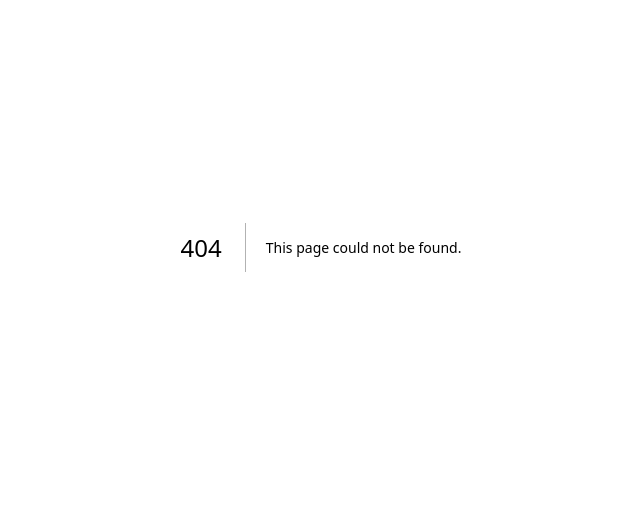
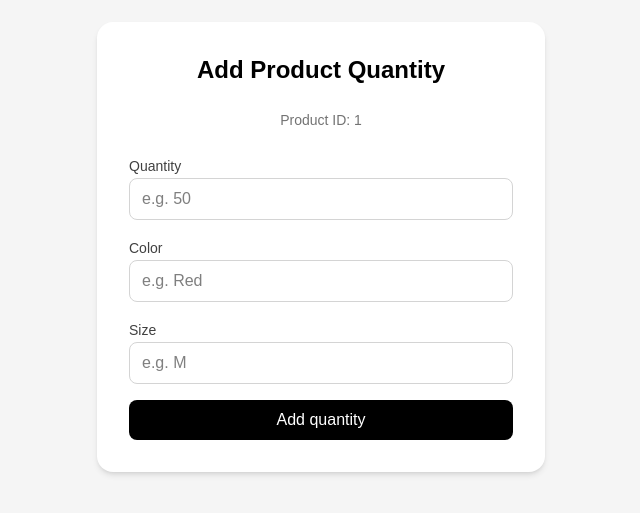
Before and after one commit to KRastoder/shop-more, a Next.js app in the folder client/: page /admin/products/1/quantity in a window 1280 px wide. Before the commit this address had no page. Shown: the part 153-666 px from the top of the page, without its empty margins (319-959 px from the left). Built offline with nearby package versions, Linux system fonts and the light colour scheme.

Commit message:
feature:Added admin create for product quantity and products

```diff
--- /dev/null
+++ b/client/app/(admin)/admin/page.tsx
@@ -0,0 +1,18 @@
+import CreateProductForm from "@/components/admin/CreateProductForm";
+import { getSession } from "@/lib/get-session";
+import { redirect } from "next/navigation";
+
+export default async function Page() {
+  const session = await getSession();
+
+  if (!session?.user) redirect("/login");
+  if (session.user.role !== "admin") redirect("/");
+
+  return (
+    <div>
+      <h1>admin page</h1>
+      <p>Welcome, {session.user.name}</p>
+      <CreateProductForm />
+    </div>
+  );
+}
--- /dev/null
+++ b/client/app/(admin)/admin/products/[id]/quantity/page.tsx
@@ -0,0 +1,11 @@
+import CreateProductQuantityForm from "@/components/admin/CreateProductQuantityForm";
+
+export default async function Page({
+  params,
+}: {
+  params: Promise<{ id: string }>;
+}) {
+  const { id } = await params;
+
+  return <CreateProductQuantityForm productId={Number(id)} />;
+}
--- /dev/null
+++ b/client/components/admin/CreateProductForm.tsx
@@ -0,0 +1,144 @@
+"use client";
+import { useState } from "react";
+import { useRouter } from "next/navigation";
+
+type ProductForm = {
+  name: string;
+  price: string;
+  description: string;
+  discount: string;
+};
+
+export default function CreateProductForm() {
+  const router = useRouter();
+  const [form, setForm] = useState<ProductForm>({
+    name: "",
+    price: "",
+    description: "",
+    discount: "0",
+  });
+  const [loading, setLoading] = useState(false);
+  const [error, setError] = useState("");
+  const [success, setSuccess] = useState("");
+
+  const handleChange = (
+    e: React.ChangeEvent<HTMLInputElement | HTMLTextAreaElement>,
+  ) => {
+    setForm((prev) => ({ ...prev, [e.target.name]: e.target.value }));
+  };
+
+  const handleSubmit = async (e: React.FormEvent) => {
+    e.preventDefault();
+    setLoading(true);
+    setError("");
+    setSuccess("");
+
+    const res = await fetch("http://localhost:8000/products", {
+      method: "POST",
+      headers: { "Content-Type": "application/json" },
+      credentials: "include",
+      body: JSON.stringify({
+        name: form.name,
+        price: Number(form.price),
+        description: form.description,
+        discount: Number(form.discount),
+      }),
+    });
+
+    const data = await res.json();
+    setLoading(false);
+
+    if (!res.ok) {
+      setError(data?.error || "Something went wrong");
+      return;
+    }
+
+    setSuccess("Product created successfully!");
+    setTimeout(() => router.push("/admin"), 800);
+  };
+
+  const inputClass =
+    "w-full bg-white text-black border border-neutral-300 rounded-lg px-3 py-2 focus:outline-none focus:ring-2 focus:ring-black/70 transition";
+
+  return (
+    <div className="min-h-screen flex items-center justify-center bg-neutral-100 px-4">
+      <div className="w-full max-w-lg bg-white rounded-2xl shadow-md p-8 space-y-6">
+        <h1 className="text-2xl font-semibold text-center text-black">
+          Create Product
+        </h1>
+
+        <form onSubmit={handleSubmit} className="space-y-4">
+          <div className="space-y-1">
+            <label className="text-sm font-medium text-neutral-700">Name</label>
+            <input
+              name="name"
+              type="text"
+              value={form.name}
+              onChange={handleChange}
+              className={inputClass}
+              placeholder="Product name"
+              required
+            />
+          </div>
+
+          <div className="space-y-1">
+            <label className="text-sm font-medium text-neutral-700">
+              Price (cents or whole number)
+            </label>
+            <input
+              name="price"
+              type="number"
+              min={1}
+              value={form.price}
+              onChange={handleChange}
+              className={inputClass}
+              placeholder="e.g. 2999"
+              required
+            />
+          </div>
+
+          <div className="space-y-1">
+            <label className="text-sm font-medium text-neutral-700">
+              Description
+            </label>
+            <textarea
+              name="description"
+              value={form.description}
+              onChange={handleChange}
+              className={`${inputClass} resize-none h-28`}
+              placeholder="Product description"
+              required
+            />
+          </div>
+
+          <div className="space-y-1">
+            <label className="text-sm font-medium text-neutral-700">
+              Discount (0–99%)
+            </label>
+            <input
+              name="discount"
+              type="number"
+              min={0}
+              max={99}
+              value={form.discount}
+              onChange={handleChange}
+              className={inputClass}
+              placeholder="0"
+            />
+          </div>
+
+          {error && <p className="text-sm text-red-500">{error}</p>}
+          {success && <p className="text-sm text-green-600">{success}</p>}
+
+          <button
+            type="submit"
+            disabled={loading}
+            className="w-full bg-black text-white rounded-lg py-2 font-medium hover:opacity-90 transition disabled:opacity-50"
+          >
+            {loading ? "Creating..." : "Create product"}
+          </button>
+        </form>
+      </div>
+    </div>
+  );
+}
--- /dev/null
+++ b/client/components/admin/CreateProductQuantityForm.tsx
@@ -0,0 +1,134 @@
+"use client";
+import { useState } from "react";
+import { useRouter } from "next/navigation";
+
+type QuantityForm = {
+  quantity: string;
+  color: string;
+  size: string;
+};
+
+export default function CreateProductQuantityForm({
+  productId,
+}: {
+  productId: number;
+}) {
+  const router = useRouter();
+  const [form, setForm] = useState<QuantityForm>({
+    quantity: "",
+    color: "",
+    size: "",
+  });
+  const [loading, setLoading] = useState(false);
+  const [error, setError] = useState("");
+  const [success, setSuccess] = useState("");
+
+  const handleChange = (e: React.ChangeEvent<HTMLInputElement>) => {
+    setForm((prev) => ({ ...prev, [e.target.name]: e.target.value }));
+  };
+
+  const handleSubmit = async (e: React.FormEvent) => {
+    e.preventDefault();
+    setLoading(true);
+    setError("");
+    setSuccess("");
+
+    const res = await fetch(
+      `http://localhost:8000/products/quantity/${productId}`,
+      {
+        method: "POST",
+        headers: { "Content-Type": "application/json" },
+        credentials: "include",
+        body: JSON.stringify({
+          quantity: Number(form.quantity),
+          color: form.color,
+          size: form.size,
+        }),
+      },
+    );
+
+    const data = await res.json();
+    setLoading(false);
+
+    if (!res.ok) {
+      setError(data?.error || data?.err || "Something went wrong");
+      return;
+    }
+
+    setSuccess("Quantity added successfully!");
+    setForm({ quantity: "", color: "", size: "" });
+  };
+
+  const inputClass =
+    "w-full bg-white text-black border border-neutral-300 rounded-lg px-3 py-2 focus:outline-none focus:ring-2 focus:ring-black/70 transition";
+
+  return (
+    <div className="min-h-screen flex items-center justify-center bg-neutral-100 px-4">
+      <div className="w-full max-w-md bg-white rounded-2xl shadow-md p-8 space-y-6">
+        <h1 className="text-2xl font-semibold text-center text-black">
+          Add Product Quantity
+        </h1>
+        <p className="text-sm text-neutral-500 text-center">
+          Product ID: {productId}
+        </p>
+
+        <form onSubmit={handleSubmit} className="space-y-4">
+          <div className="space-y-1">
+            <label className="text-sm font-medium text-neutral-700">
+              Quantity
+            </label>
+            <input
+              name="quantity"
+              type="number"
+              min={1}
+              value={form.quantity}
+              onChange={handleChange}
+              className={inputClass}
+              placeholder="e.g. 50"
+              required
+            />
+          </div>
+
+          <div className="space-y-1">
+            <label className="text-sm font-medium text-neutral-700">
+              Color
+            </label>
+            <input
+              name="color"
+              type="text"
+              value={form.color}
+              onChange={handleChange}
+              className={inputClass}
+              placeholder="e.g. Red"
+              required
+            />
+          </div>
+
+          <div className="space-y-1">
+            <label className="text-sm font-medium text-neutral-700">Size</label>
+            <input
+              name="size"
+              type="text"
+              value={form.size}
+              onChange={handleChange}
+              className={inputClass}
+              placeholder="e.g. M"
+              required
+            />
+          </div>
+
+          {error && <p className="text-sm text-red-500">{error}</p>}
+          {success && <p className="text-sm text-green-600">{success}</p>}
+
+          <button
+            type="submit"
+            disabled={loading}
+            className="w-full bg-black text-white rounded-lg py-2 font-medium hover:opacity-90 transition disabled:opacity-50"
+          >
+            {loading ? "Adding..." : "Add quantity"}
+          </button>
+        </form>
+      </div>
+    </div>
+  );
+}
--- a/client/components/register-form.tsx
+++ b/client/components/register-form.tsx
@@ -1,18 +1,14 @@
 "use client";
-
 import { useRouter } from "next/navigation";
 import { authClient } from "@/lib/auth-client";
 import { useState } from "react";
 
 export default function RegisterForm() {
   const router = useRouter();
-
   const [name, setName] = useState("");
   const [email, setEmail] = useState("");
   const [password, setPassword] = useState("");
-
   const [loading, setLoading] = useState(false);
-
   const [errorMsg, setErrorMsg] = useState("");
   const [successMsg, setSuccessMsg] = useState("");
 
@@ -22,7 +18,7 @@ export default function RegisterForm() {
     setErrorMsg("");
     setSuccessMsg("");
 
-    const { data, error } = await authClient.signUp.email({
+    const { error } = await authClient.signUp.email({
       name,
       email,
       password,
@@ -35,14 +31,8 @@ export default function RegisterForm() {
     }
 
     setSuccessMsg("Account created successfully 🎉");
-
-    setTimeout(() => {
-      router.replace("/"); // better UX than push
-    }, 800);
-
     setLoading(false);
-
-    console.log(data);
+    setTimeout(() => router.replace("/"), 800);
   };
 
   return (
@@ -51,35 +41,33 @@ export default function RegisterForm() {
         <h1 className="text-2xl font-semibold text-center text-black">
           Create account
         </h1>
-
         <form onSubmit={handleRegister} className="space-y-4">
           <input
             type="text"
+            value={name}
             placeholder="Name"
             className="text-black w-full border rounded-lg px-3 py-2 focus:outline-none focus:ring-2 focus:ring-black/80"
             onChange={(e) => setName(e.target.value)}
             required
           />
-
           <input
             type="email"
+            value={email}
             placeholder="Email"
             className="text-black w-full border rounded-lg px-3 py-2 focus:outline-none focus:ring-2 focus:ring-black/80"
             onChange={(e) => setEmail(e.target.value)}
             required
           />
-
           <input
             type="password"
+            value={password}
             placeholder="Password"
             className="text-black w-full border rounded-lg px-3 py-2 focus:outline-none focus:ring-2 focus:ring-black/80"
             onChange={(e) => setPassword(e.target.value)}
             required
           />
-
           {errorMsg && <p className="text-sm text-red-500">{errorMsg}</p>}
           {successMsg && <p className="text-sm text-green-600">{successMsg}</p>}
-
           <button
             type="submit"
             disabled={loading}
--- /dev/null
+++ b/client/lib/get-session.ts
@@ -0,0 +1,15 @@
+import { cookies } from "next/headers";
+
+export async function getSession() {
+  const cookieStore = await cookies();
+
+  const res = await fetch("http://localhost:8000/api/auth/get-session", {
+    headers: {
+      cookie: cookieStore.toString(),
+    },
+  });
+
+  if (!res.ok) return null;
+
+  return res.json();
+}
```
